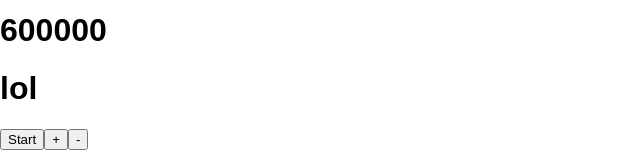
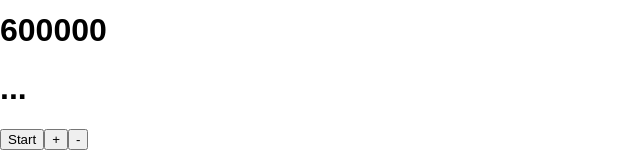
Before and after one commit to odm275/pomodoro-clock-react, a React (Create React App) app: page / in a window 1280 px wide. Shown: the part 185-345 px from the top of the page, without its empty margins (0-640 px from the left). Built offline with nearby package versions, Linux system fonts and the light colour scheme; the HTML template or start-up script is replaced by a standard one.

Commit message:
timer works

```diff
--- a/src/App.js
+++ b/src/App.js
@@ -28,15 +28,11 @@ class App extends Component {
       let minutes = Math.floor((distance % (1000 * 60 * 60)) / (1000 * 60));
       let seconds = Math.floor((distance % (1000 * 60)) / 1000);
       let time = minutes + ': ' + seconds;
-      console.log(time);
-      this.setState({
-        time: time
-      });
-      console.log(this.time);
+      this.setState({time: time});
       if (distance < 0) {
         clearInterval(x);
     }
-    },this.second);
+    },1000);
   }
   plusTime(time){
 
@@ -49,6 +45,7 @@ class App extends Component {
     const times = [this.state.session
                   ,this.state.shortBreak
                   ,this.state.longBreak];
+    console.log(this.state.time);
     return (
 
       <div className="App">
@@ -56,7 +53,7 @@ class App extends Component {
         {times.map(time=>{
           return(<h1>{time}</h1>)
         })}
-        <h1>{this.time ? this.time:'lol'}</h1>
+        <h1>{this.state.time ? this.state.time: '...'}</h1>
         <button onClick={this.start}>Start</button>
         <button>+</button>
         <button>-</button>
```
